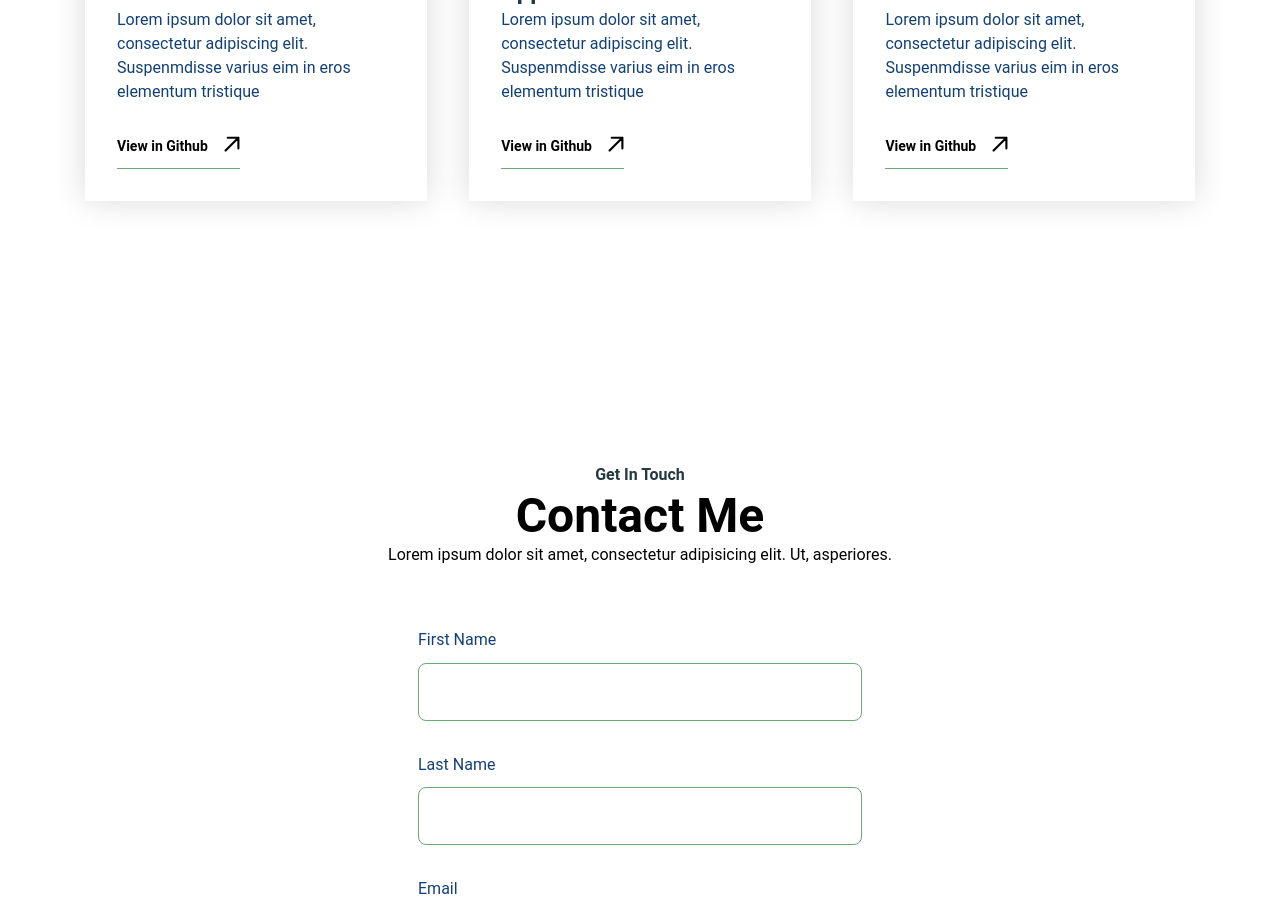
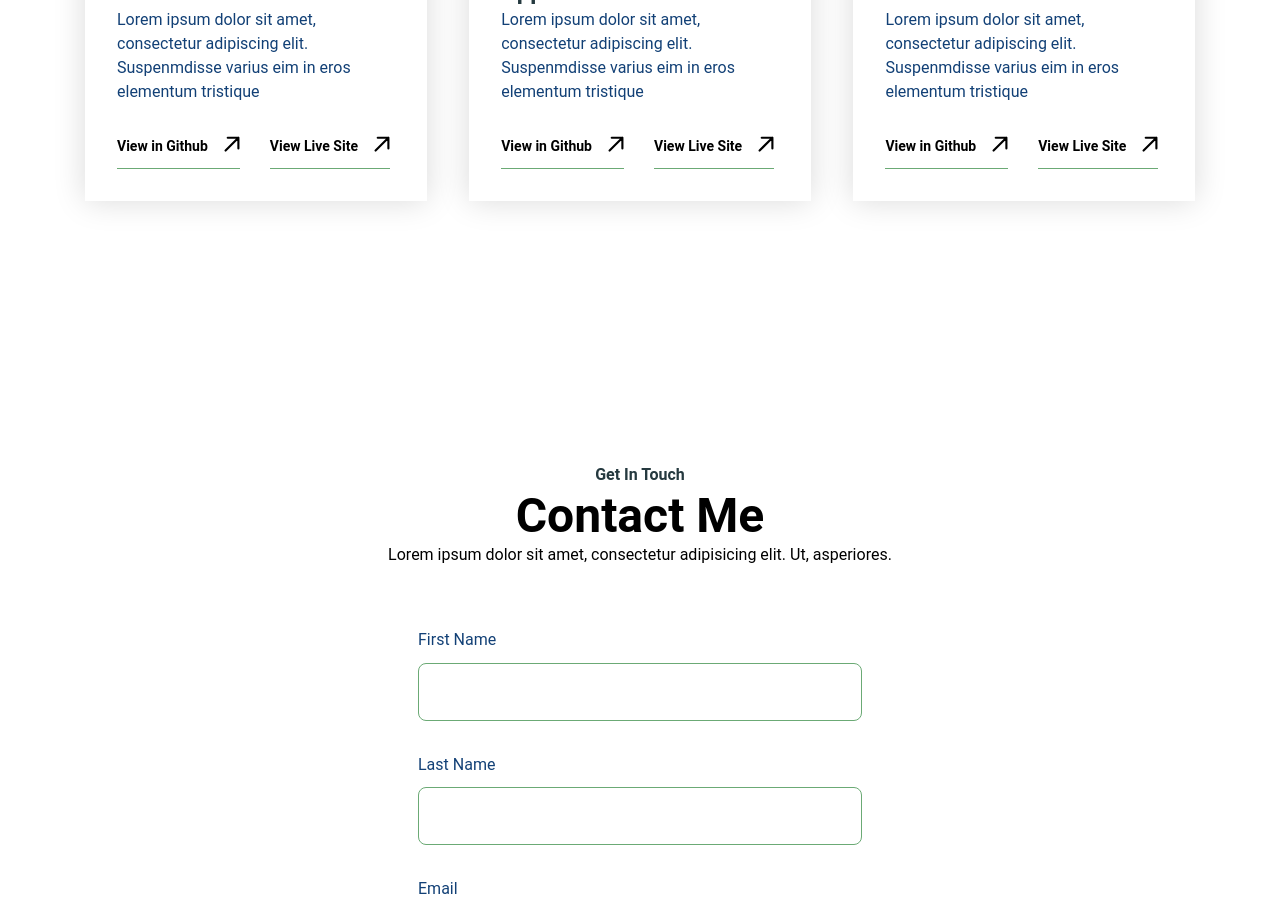
Before and after one commit to SOyeniyi801/my-portfolio, a React (Create React App) app: page / in a window 1280 px wide. Shown: the part 3120-4030 px from the top of the page. Built offline with nearby package versions, Linux system fonts and the light colour scheme.

Commit message:
add live site link to projects card

```diff
--- a/src/App.css
+++ b/src/App.css
@@ -423,6 +423,11 @@ h3 {
     color: var(--heading-color);
   }
 
+  .projects-section-links {
+    display: flex;
+    gap: 30px;
+  }
+
   .projects-link {
     text-decoration: none;
     display: flex;
--- a/src/Pages/Home/Projects.jsx
+++ b/src/Pages/Home/Projects.jsx
@@ -1,8 +1,8 @@
 import data from "../../data/index.json";
-import { Link } from 'react-router-dom';
+import { Link } from "react-router-dom";
 
-function Projects () {
-    return(
+function Projects() {
+  return (
     <section className="projects-section" id="MyProjects">
       <div className="projects-container-box">
         <div className="projects-container">
@@ -13,20 +13,29 @@ function Projects () {
           <Link
             to="https://github.com/SOyeniyi801"
             target="_blank"
-                        style={{ textDecoration: 'none' }}>
+            style={{ textDecoration: "none" }}
+          >
             <button className="btn btn-github">
-                                <svg xmlns="http://www.w3.org/2000/svg" viewBox="0 0 24 24" width="32" height="32" fill="white">
-                                    <path fill="white" d="M12 0C5.373 0 0 5.373 0 12c0 5.302 3.438 9.801 8.221 11.385.6.111.793-.261.793-.577 0-.285-.01-1.04-.015-2.043-3.355.73-4.055-1.584-4.055-1.584C4.46 18.216 3.68 17.8 3.68 17.8c-1.087-.744.084-.729.084-.729 1.204.084 1.838 1.238 1.838 1.238 1.07 1.835 2.809 1.305 3.495.998.109-.775.417-1.305.76-1.605-2.665-.305-5.467-1.332-5.467-5.93 0-1.31.465-2.38 1.235-3.22-.135-.307-.54-1.523.105-3.176 0 0 1.007-.322 3.3 1.23a11.488 11.488 0 0 1 3-.405c1.018 0 2.04.137 3 .4 2.29-1.554 3.296-1.232 3.296-1.232.646 1.654.24 2.87.12 3.176.765.84 1.23 1.91 1.23 3.22 0 4.61-2.807 5.623-5.48 5.918.43.372.81 1.102.81 2.223 0 1.606-.015 2.896-.015 3.286 0 .32.192.695.8.576C20.566 21.795 24 17.296 24 12c0-6.627-5.373-12-12-12"  className="btn-github"/>
+              <svg
+                xmlns="http://www.w3.org/2000/svg"
+                viewBox="0 0 24 24"
+                width="32"
+                height="32"
+                fill="white"
+              >
+                <path
+                  fill="white"
+                  d="M12 0C5.373 0 0 5.373 0 12c0 5.302 3.438 9.801 8.221 11.385.6.111.793-.261.793-.577 0-.285-.01-1.04-.015-2.043-3.355.73-4.055-1.584-4.055-1.584C4.46 18.216 3.68 17.8 3.68 17.8c-1.087-.744.084-.729.084-.729 1.204.084 1.838 1.238 1.838 1.238 1.07 1.835 2.809 1.305 3.495.998.109-.775.417-1.305.76-1.605-2.665-.305-5.467-1.332-5.467-5.93 0-1.31.465-2.38 1.235-3.22-.135-.307-.54-1.523.105-3.176 0 0 1.007-.322 3.3 1.23a11.488 11.488 0 0 1 3-.405c1.018 0 2.04.137 3 .4 2.29-1.554 3.296-1.232 3.296-1.232.646 1.654.24 2.87.12 3.176.765.84 1.23 1.91 1.23 3.22 0 4.61-2.807 5.623-5.48 5.918.43.372.81 1.102.81 2.223 0 1.606-.015 2.896-.015 3.286 0 .32.192.695.8.576C20.566 21.795 24 17.296 24 12c0-6.627-5.373-12-12-12"
+                  className="btn-github"
+                />
               </svg>
-
               Visit My Github
             </button>
           </Link>
-
         </div>
       </div>
       <div className="projects-section-container">
-                {data?.projects?.map((item,index) => (
+        {data?.projects?.map((item, index) => (
           <div key={index} className="projects-section-card">
             <div className="projects-section-img">
               <img src={item.src} alt="Placeholder" />
@@ -36,8 +45,13 @@ function Projects () {
                 <h3 className="projects-section-title">{item.title}</h3>
                 <p className="text-md">{item.description}</p>
               </div>
-                             <p className="text-sm projects-link">
-                             {item.link}
+              <div className="projects-section-links">
+              <Link
+                to={item.url}
+                target="_blank"
+                className="text-sm projects-link"
+              >
+                {item.linkTag}
                 <svg
                   xmlns="http://www.w3.org/2000/svg"
                   width="16"
@@ -53,14 +67,37 @@ function Projects () {
                     stroke-linejoin="round"
                   />
                 </svg>
+              </Link>
+              <Link
+                to={item.projectSite}
+                target="_blank"
+                className="text-sm projects-link"
+              >
+                {item.projectTag}
+                <svg
+                  xmlns="http://www.w3.org/2000/svg"
+                  width="16"
+                  height="16"
+                  viewBox="0 0 20 19"
+                  fill="none"
+                >
+                  <path
+                    d="M4.66667 1.66675H18V15.0001M18 1.66675L2 17.6667L18 1.66675Z"
+                    stroke="currentColor"
+                    stroke-width="2.66667"
+                    stroke-linecap="round"
+                    stroke-linejoin="round"
+                  />
+                </svg>
+              </Link>
+              </div>
 
-                             </p>
             </div>
           </div>
         ))}
       </div>
     </section>
-    )
+  );
 }
 
 export default Projects;
--- a/src/data/index.json
+++ b/src/data/index.json
@@ -31,21 +31,30 @@
             "src": "./assets/placeholder-image.png",
             "title": "Ahuse",
             "description": " Lorem ipsum dolor sit amet, consectetur adipiscing elit. Suspenmdisse varius eim in eros elementum tristique",
-            "link": "View in Github"
+            "linkTag": "View in Github",
+            "url": "#",
+            "projectSite": "#",
+            "projectTag": "View Live Site"
         },
         {
             "id": "2",
             "src": "./assets/placeholder-image-1.png",
             "title": "App Dashboard",
             "description": " Lorem ipsum dolor sit amet, consectetur adipiscing elit. Suspenmdisse varius eim in eros elementum tristique",
-            "link": "View in Github"
+            "linkTag": "View in Github",
+            "url": "#",
+            "projectSite": "#",
+            "projectTag": "View Live Site"
         },
         {
             "id": "3",
             "src": "./assets/placeholder-image-2.png",
             "title": "Github User Search",
             "description": " Lorem ipsum dolor sit amet, consectetur adipiscing elit. Suspenmdisse varius eim in eros elementum tristique",
-            "link": "View in Github"
+            "linkTag": "View in Github",
+            "url": "https://github.com/SOyeniyi801/github-api-app",
+            "projectSite": "#",
+            "projectTag": "View Live Site"
         }
     ]
 }
```
Lines whose indentation alone changed are shown as unchanged.
